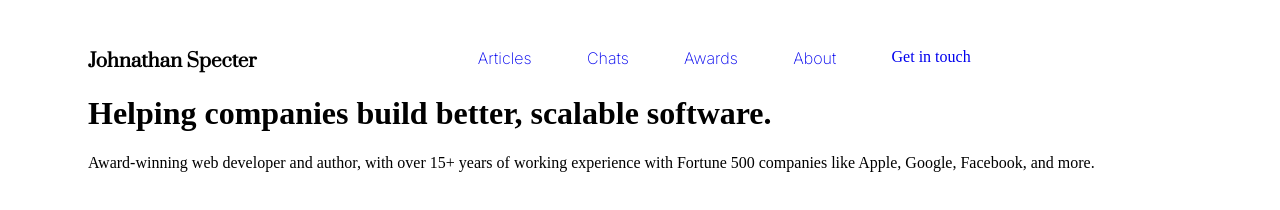
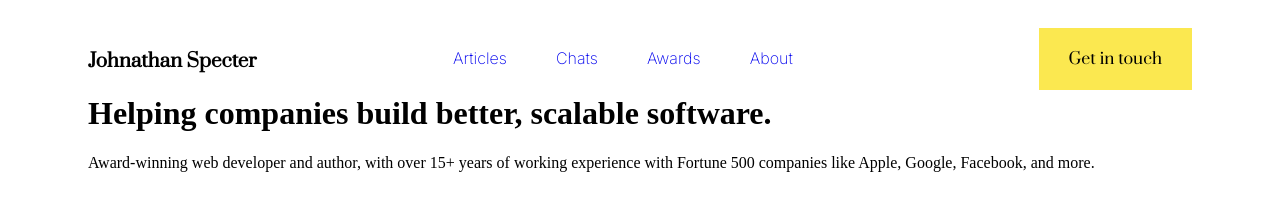
Before and after one commit to KossakowskaKarolina/congenial-bassoon, a website: page index.html in a window 1280 px wide. Drawn offline with Linux system fonts and the light colour scheme.

Commit message:
Add styling for button

```diff
--- a/index.html
+++ b/index.html
@@ -23,8 +23,8 @@
             <li><a href="#">About</a></li>
           </ul>
         </div>
-        <div>
-          <a href="#" class="navigation__button button">Get in touch</a>
+        <div class="navigation__button">
+          <a href="#" class="button">Get in touch</a>
         </div>
       </div>
     </nav>
--- a/sass/style.scss
+++ b/sass/style.scss
@@ -20,6 +20,15 @@ a {
   text-decoration: none;
 }
 
+.button {
+  max-width: 170px;
+  max-height: 55px;
+  background-color: $color-btn;
+  padding: 20px 30px;
+  text-align: left;
+  color: $color-btn-text;
+  font-family: $font-header;
+}
 
 // Navigation
 
@@ -53,3 +62,7 @@ a {
     }
 
 }
+
+.navigation__button {
+  text-align: end;
+}
```
Also changed, not shown: sass/style.css, 1 other file.
